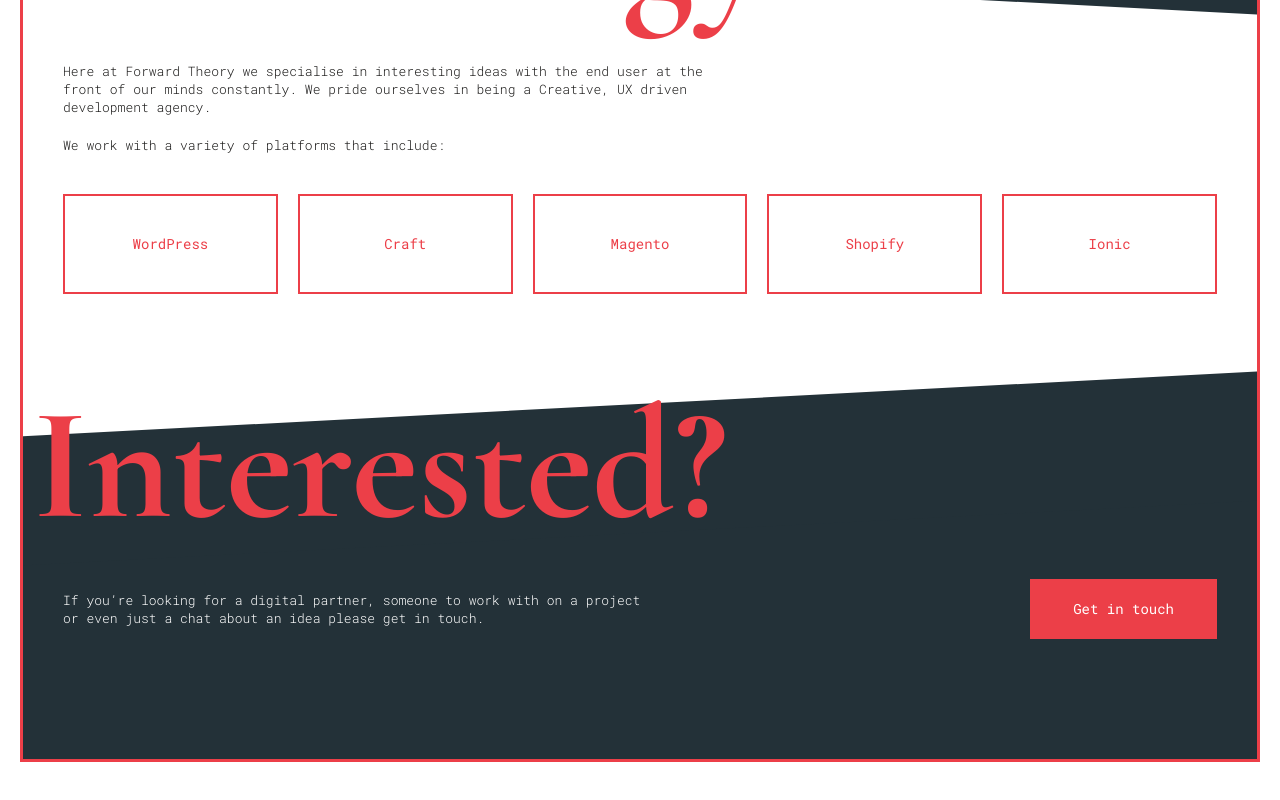
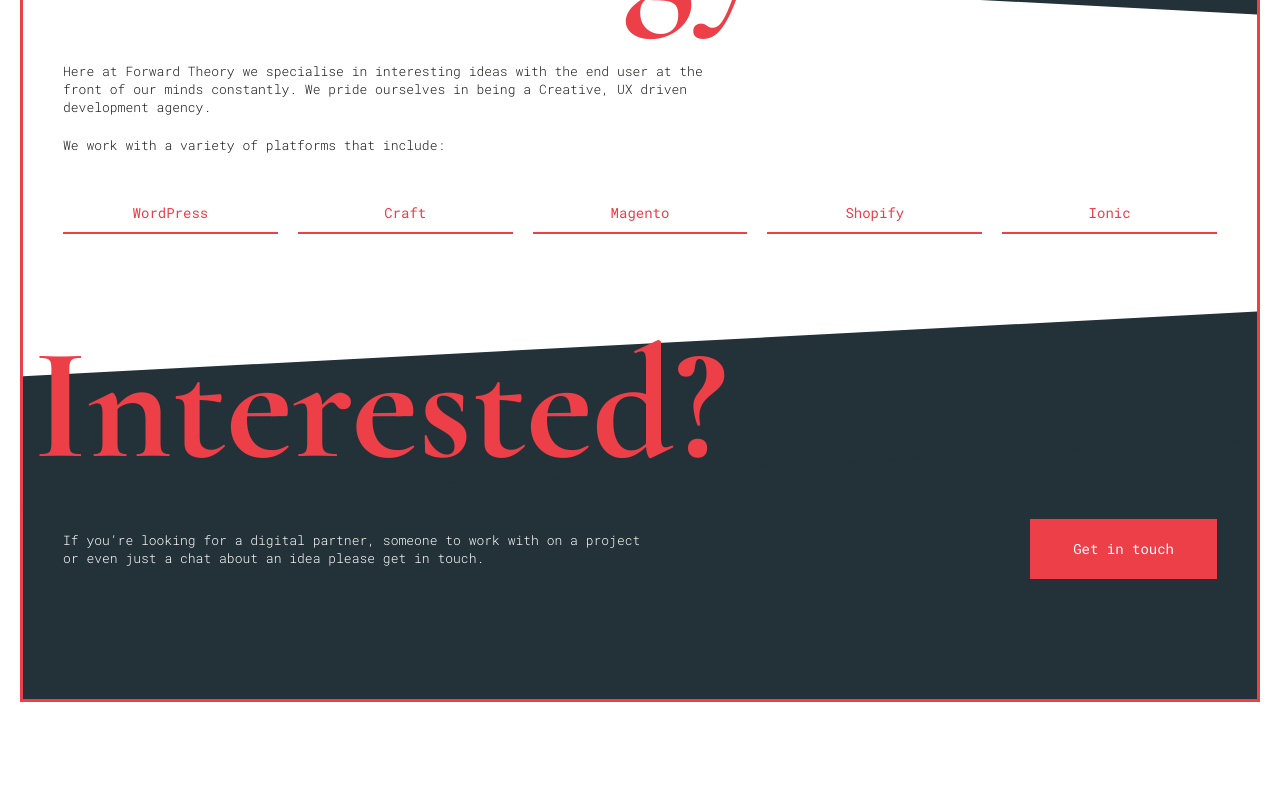
Before and after one commit to adamhughes86/forward-theory, a React app: page / in a window 1280 px wide. Shown: the part 1364-2164 px from the top of the page. After the commit the page ends 2126 px from the top, so only its background shows below. Built offline with nearby package versions, Linux system fonts and the light colour scheme; the HTML template or start-up script is replaced by a standard one.

Commit message:
Improve technology list

```diff
--- a/src/components/Technology/Technology.scss
+++ b/src/components/Technology/Technology.scss
@@ -29,7 +29,7 @@
       flex-direction: column;
       justify-content: center;
       margin: 0 auto 20px;
-      height: 100px;
+      height: 40px;
       width: 100%;
       color: color(customRed);
       font-family: $betaFont;
@@ -37,7 +37,7 @@
       font-weight: 500;
       line-height: 1;
       text-align: center;
-      border: 2px solid;
+      border-bottom: 2px solid;
     }
   }
 }
```
